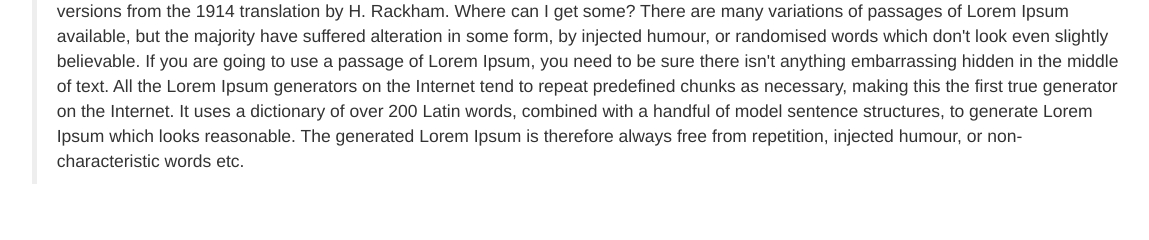
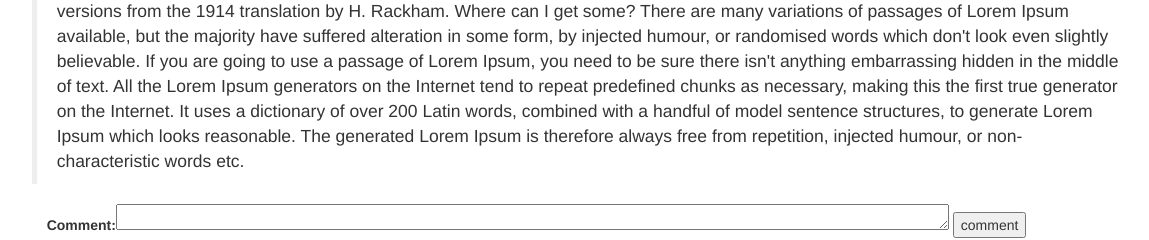
Before and after one commit to MaksudAkramov/Blog, a Django app: page /blog/1 in a window 1520 px wide. Shown: the part 1128-1368 px from the top of the page, without its empty margins (300-1449 px from the left). Before the commit the page ends 1312 px from the top, so only its background shows below. Run offline with Django 3.2, Linux system fonts and the light colour scheme; a user stored in the database is signed in; data comes from the database, SQL or seed files in the repository; some libraries are stand-ins or nearby versions; some web fonts are replaced.

Commit message:
commen feature added
#1

```diff
--- a/blog/templates/blog/post_detail.html
+++ b/blog/templates/blog/post_detail.html
@@ -18,7 +18,13 @@
       {{post.text}}
     </blockquote>
 
-
+    <div class="container">
+        <form method="post" action="{% url 'comment' post.id %}">
+            {% csrf_token %}
+            {{comment_form}}
+            <input type="submit" value="comment">
+        </form>
+    </div>
 
 
 
```
